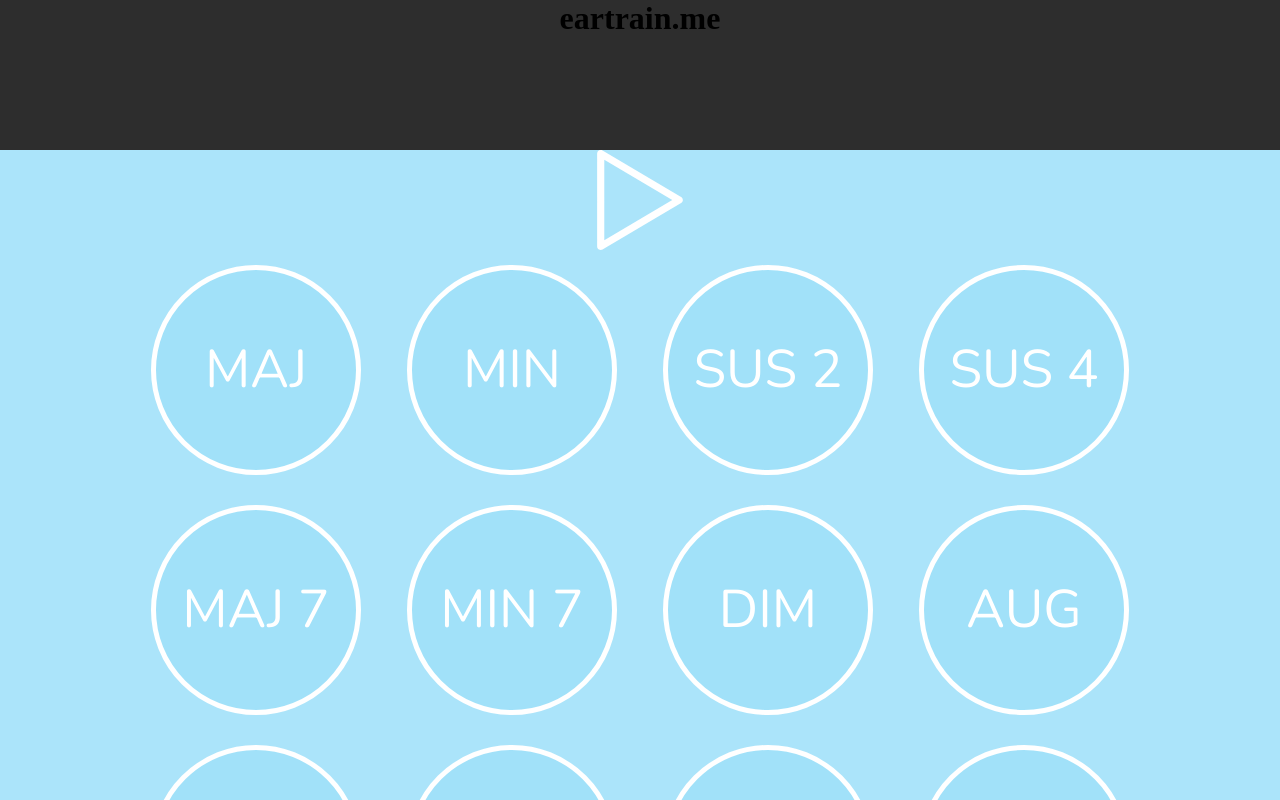
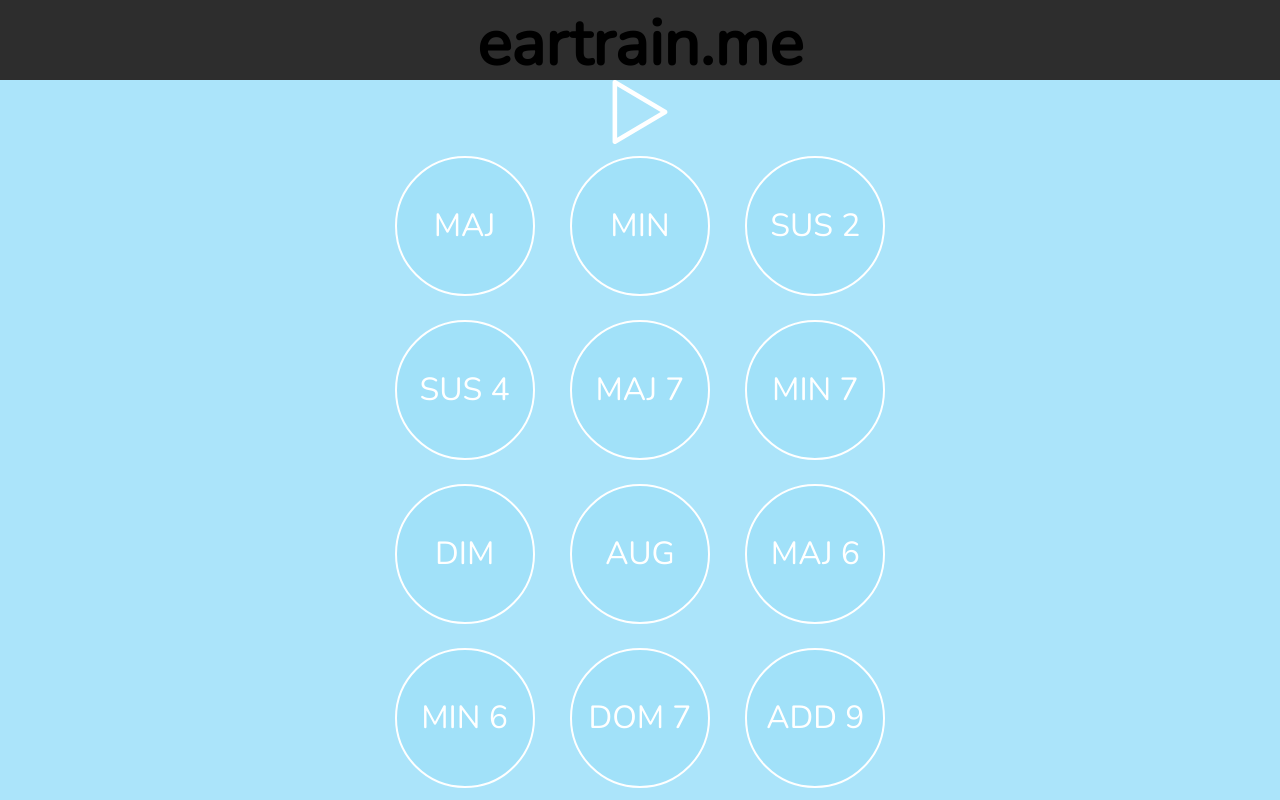
Before and after one commit to RyanJGrainger/EarTraining, a React (Create React App) app: page / in a window 1280 px wide. Shown: the top 800 px of the page. Built offline with nearby package versions, Linux system fonts and the light colour scheme.

Commit message:
added first media queries

```diff
--- a/public/css/chordsStyles.css
+++ b/public/css/chordsStyles.css
@@ -3,26 +3,23 @@ body {
 }
 
 #chordRecognition {
-  height: 100vh;
-  width: 100vw;
+  height: 90vh;
   margin: 0;
   background-color: #abe4fa;
-  -webkit-box-sizing: border-box;
-  box-sizing: border-box;
   display: -ms-grid;
   display: grid;
-  -ms-grid-rows: 1fr 4fr 2fr;
-      grid-template-rows: 1fr 4fr 2fr;
+  -ms-grid-rows: 2fr 4fr 2fr;
+      grid-template-rows: 2fr 4fr 2fr;
 }
 
+@media (max-width: 1000px) {
   .tempPlayButton {
-  width: 50%;
     margin: auto;
-  height: 100px;
+    height: 6vh;
   }
-
   .answerContainer {
-  padding: 0 120px 0 120px;
+    padding-left: 8vw;
+    padding-right: 8vw;
     display: -webkit-inline-box;
     display: -ms-inline-flexbox;
     display: inline-flex;
@@ -35,21 +32,58 @@ body {
         -ms-flex-pack: space-evenly;
             justify-content: space-evenly;
   }
-
   .answerCircle {
-  margin: 15px;
-  border: 5px solid white;
+    border-radius: 50%;
     color: #FFF;
     background: #a1e1f9;
-  width: 200px;
-  height: 200px;
-  line-height: 200px;
-  border-radius: 50%;
+    width: 13vh;
+    height: 13vh;
+    line-height: 13vh;
+    font-size: 3vh;
+    margin: 1vh;
+    border: 0.3vh solid white;
     overflow: hidden;
     font-family: 'Nunito', sans-serif;
     text-align: center;
     text-transform: uppercase;
     text-decoration: none;
-  font-size: 53px;
+  }
+}
+
+@media (min-width: 1001px) {
+  .tempPlayButton {
+    margin: auto;
+    height: 8vh;
+  }
+  .answerContainer {
+    padding-left: 29vw;
+    padding-right: 29vw;
+    display: -webkit-inline-box;
+    display: -ms-inline-flexbox;
+    display: inline-flex;
+    -webkit-box-align: center;
+        -ms-flex-align: center;
+            align-items: center;
+    -ms-flex-wrap: wrap;
+        flex-wrap: wrap;
+    -webkit-box-pack: space-evenly;
+        -ms-flex-pack: space-evenly;
+            justify-content: space-evenly;
+  }
+  .answerCircle {
+    border-radius: 50%;
+    color: #FFF;
+    background: #a1e1f9;
+    width: 17vh;
+    line-height: 17vh;
+    font-size: 4vh;
+    margin: 1.5vh;
+    border: 0.3vh solid white;
+    overflow: hidden;
+    font-family: 'Nunito', sans-serif;
+    text-align: center;
+    text-transform: uppercase;
+    text-decoration: none;
+  }
 }
 /*# sourceMappingURL=chordsStyles.css.map */
--- a/public/css/chordsStyles.scss
+++ b/public/css/chordsStyles.scss
@@ -5,25 +5,24 @@ body{
 }
 
 #chordRecognition{
-  height: 100vh;
-  width: 100vw;
+  height: 90vh;
   margin: 0;
   background-color: $background;
-  -webkit-box-sizing: border-box;
-  box-sizing: border-box;
   display: grid;
-  grid-template-rows: 1fr 4fr 2fr;
+  grid-template-rows: 2fr 4fr 2fr;
 }
 
+@media (max-width: 1000px){
 
   .tempPlayButton {
-  width: 50%;
     margin: auto;
-  height: 100px;
+    height: 6vh;
   }
 
   .answerContainer {
-  padding: 0 120px 0 120px;
+    // width: 80vw;
+    padding-left: 8vw;
+    padding-right: 8vw;
     display: inline-flex;
     align-items: center;
     flex-wrap: wrap;
@@ -32,98 +31,58 @@ body{
   }
 
   .answerCircle{
-  margin: 15px;
-  border: 5px solid white;
+    border-radius: 50%;
     color: #FFF;
     background: darken($background,2%);
-  width: 200px;
-  height: 200px;
-  line-height: 200px;
-  border-radius: 50%;
+
+    width: 13vh;
+    height: 13vh;
+    line-height: 13vh;
+    font-size: 3vh;
+    margin: 1vh;
+    border: 0.3vh solid white;
+
     overflow: hidden;
     font-family: 'Nunito', sans-serif;
     text-align: center;
     text-transform: uppercase;
     text-decoration: none;
-  font-size: 53px;
   }
 
+}
 
+@media (min-width: 1001px){
 
+  .tempPlayButton {
+    margin: auto;
+    height: 8vh;
+  }
 
+  .answerContainer {
+    padding-left: 29vw;
+    padding-right: 29vw;
+    display: inline-flex;
+    align-items: center;
+    flex-wrap: wrap;
+    justify-content: space-evenly;
+  }
 
-/////////////////////////////
+  .answerCircle{
+    border-radius: 50%;
+    color: #FFF;
+    background: darken($background,2%);
 
-// @import url(https://fonts.googleapis.com/css?family=Roboto:400,100,900);
+    width: 17vh;
+    line-height: 17vh;
+    font-size: 4vh;
+    margin: 1.5vh;
+    border: 0.3vh solid white;
 
-// @font-face {
-//     font-family: "myFirstFont";
-//     src: url("BIG JOHN.otf");
-//   }
+    overflow: hidden;
+    font-family: 'Nunito', sans-serif;
+    text-align: center;
+    text-transform: uppercase;
+    text-decoration: none;
+  }
 
-// #chordRecognition{
-//   height: 100vh;
-//   width: 100vw;
-//   margin: 0;
-//   background-color: $background;
-//   border: 2.6em solid #e2bbe8;
-//   -webkit-box-sizing: border-box;
-//   box-sizing: border-box;
-//   display: grid;
-//   grid-template-columns: 4fr 5fr;
-//   grid-template-rows: 1fr 2fr 1fr;
-//   }
-
-
-  // #h1ChordRecog{
-  //     font-size: 5vw;
-  //     color: #e2bbe8;
-  //     font-family: 'myFirstFont',Helvetica,'Helvetica Neue',Arial,sans-serif;
-  //     padding-top: 1vh;
-  //     padding-left: 3vw;
-  //     line-height: 95%;
-  //     grid-column: 1/1;
-  //     grid-row: 1/1;
-  //     margin-bottom: 0px;;
-
-  // }
-
-  // #keyboardImg {
-  //   height: 6.5vw;
-  //   margin-left: 23.5vw;
-  //   margin-top: 4.5vh;
-  //   fill: white;
-  //   grid-column: 1/1;
-  //   grid-row: 1/1;
-  // }
-
-  // #pressSpace{
-  //   grid-row: 3/3;
-  //   color: white;
-  //   font-family: 'Roboto', sans-serif;
-  //   font-size: 2vw;
-  //   font-weight: 100;
-  //   cursor: default;
-  //   letter-spacing: 4px;
-  //   text-align: center;
-  //   grid-column: 1/1;
-  //   grid-row: 2/3;
-  //   margin: auto;
-  // }
-
-  // .answerContainer {
-  //   display: inline-flex;
-  //   align-items: center;
-  //   flex-wrap: wrap;
-  //   justify-content: space-evenly;
-  //   grid-column: 2/2;
-  //   grid-row: 1/4;
-  //   margin-right: 10px;
-  // }
-
-  // .progressBarContainer{
-  //   grid-row: 1/1;
-  //   grid-column: 1/1;
-  //   margin-top: 27vh;
-  //   margin-left: 8vw;
-  // }
+}
--- a/public/index.html
+++ b/public/index.html
@@ -4,6 +4,7 @@
 
   <head>
     <title>EAR TRAINER</title>
+    <meta name="viewport" content="width=device-width, initial-scale=1.0">
     <link rel="stylesheet" href="./css/chordsStyles.css">
     <link rel="stylesheet" href="./css/homepageStyles.css">
     <link rel="stylesheet" href="https://cdnjs.cloudflare.com/ajax/libs/animate.css/3.7.2/animate.min.css">
--- a/src/components/Header.jsx
+++ b/src/components/Header.jsx
@@ -3,7 +3,9 @@ import React from "react";
 function Header(){
 
     let styles = {
-        height: '150px',
+        height: '10vh',
+        fontSize: '8vh',
+        fontFamily: 'Nunito',
         margin: '0',
         textAlign: 'center',
         backgroundColor: '#2d2d2d',
```
Also changed, not shown: 1 other file (tests, documents, lock files or other folders). Lines whose indentation alone changed are shown as unchanged.
